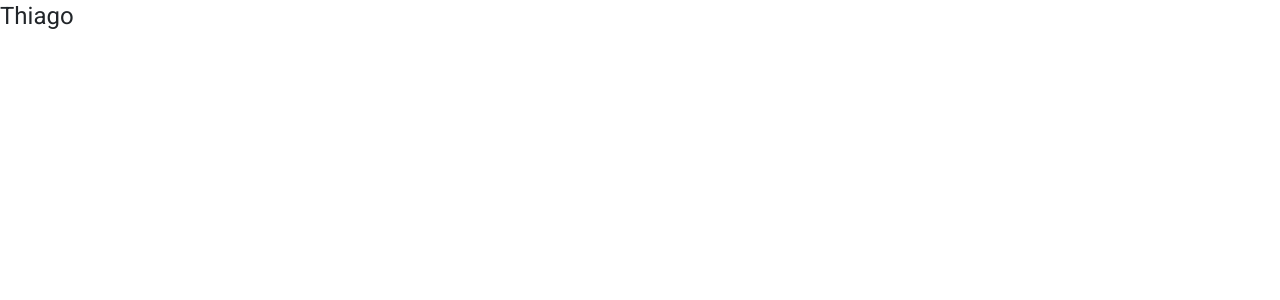
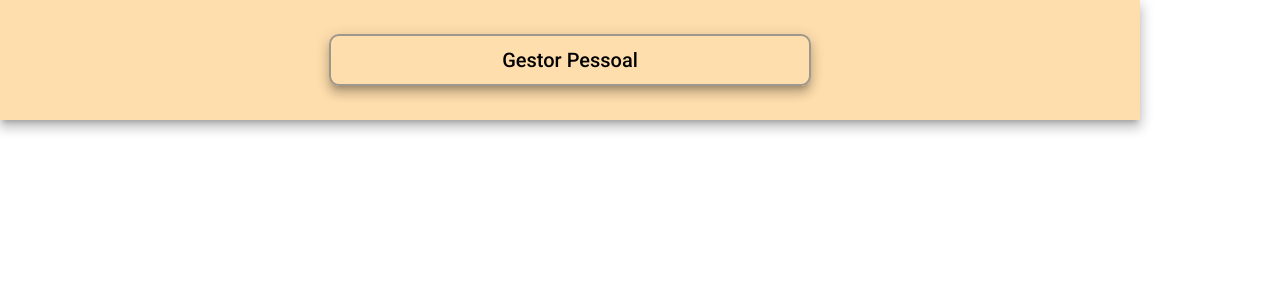
Before and after one commit to XaVeZ-cmd/agendaTelefonica2-frontEnd, an Angular app: page / in a window 1280 px wide. Shown: the top 300 px of the page. Built offline with nearby package versions, Linux system fonts and the light colour scheme.

Commit message:
Criaçao do header

```diff
--- a/src/app/app.component.html
+++ b/src/app/app.component.html
@@ -1,5 +1,5 @@
 <!DOCTYPE html>
-<html lang="en">
+<html lang="pt-br">
 
 <head>
     <meta charset="UTF-8">
@@ -9,7 +9,7 @@
 </head>
 
 <body>
-    <h1>Thiago</h1>
+    <app-header></app-header>
 </body>
 
 </html>
--- a/src/app/app.module.ts
+++ b/src/app/app.module.ts
@@ -4,6 +4,9 @@
 import { AppRoutingModule } from './app-routing.module';
 import { AppComponent } from './app.component';
 import { BrowserAnimationsModule } from '@angular/platform-browser/animations';
+import { HeaderComponent } from './views/components/templates/header/header.component';
+import {MatToolbarModule} from '@angular/material/toolbar';
+
 
 
 
@@ -11,11 +14,13 @@
 @NgModule({
   declarations: [
     AppComponent,
+    HeaderComponent,
   ],
   imports: [
     BrowserModule,
     AppRoutingModule,
     BrowserAnimationsModule,
+    MatToolbarModule
   ],
   providers: [],
   bootstrap: [AppComponent]
--- /dev/null
+++ b/src/app/views/components/templates/header/header.component.css
@@ -0,0 +1,18 @@
+.container {
+    background-color: #FFDEAD;
+    color: black;
+    width: 100%;
+    height: 15%;
+    display: flex;
+    margin: 0;
+    padding: 0;
+    align-items: center;
+    justify-content: center;
+}
+
+h1 {
+    border-radius: 10px;
+    border: 2px solid;
+    border-color: #9e978d;
+    padding: 8px 15%;
+}
--- /dev/null
+++ b/src/app/views/components/templates/header/header.component.html
@@ -0,0 +1,3 @@
+<mat-toolbar class="mat-elevation-z8 container">
+    <h1 class="mat-elevation-z8">Gestor Pessoal</h1>
+</mat-toolbar>
--- /dev/null
+++ b/src/app/views/components/templates/header/header.component.ts
@@ -0,0 +1,15 @@
+import { Component, OnInit } from '@angular/core';
+
+@Component({
+  selector: 'app-header',
+  templateUrl: './header.component.html',
+  styleUrls: ['./header.component.css']
+})
+export class HeaderComponent implements OnInit {
+
+  constructor() { }
+
+  ngOnInit(): void {
+  }
+
+}
```
